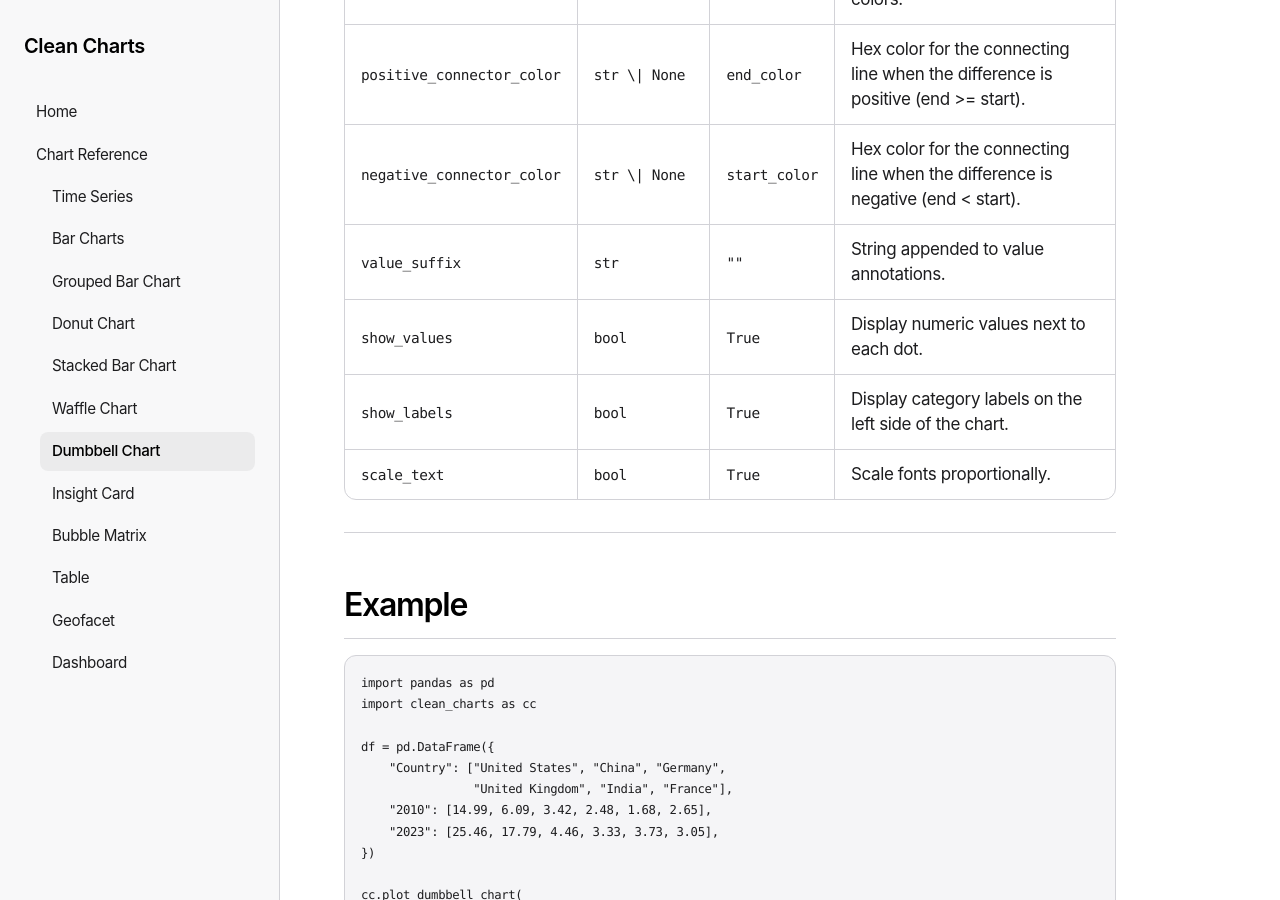
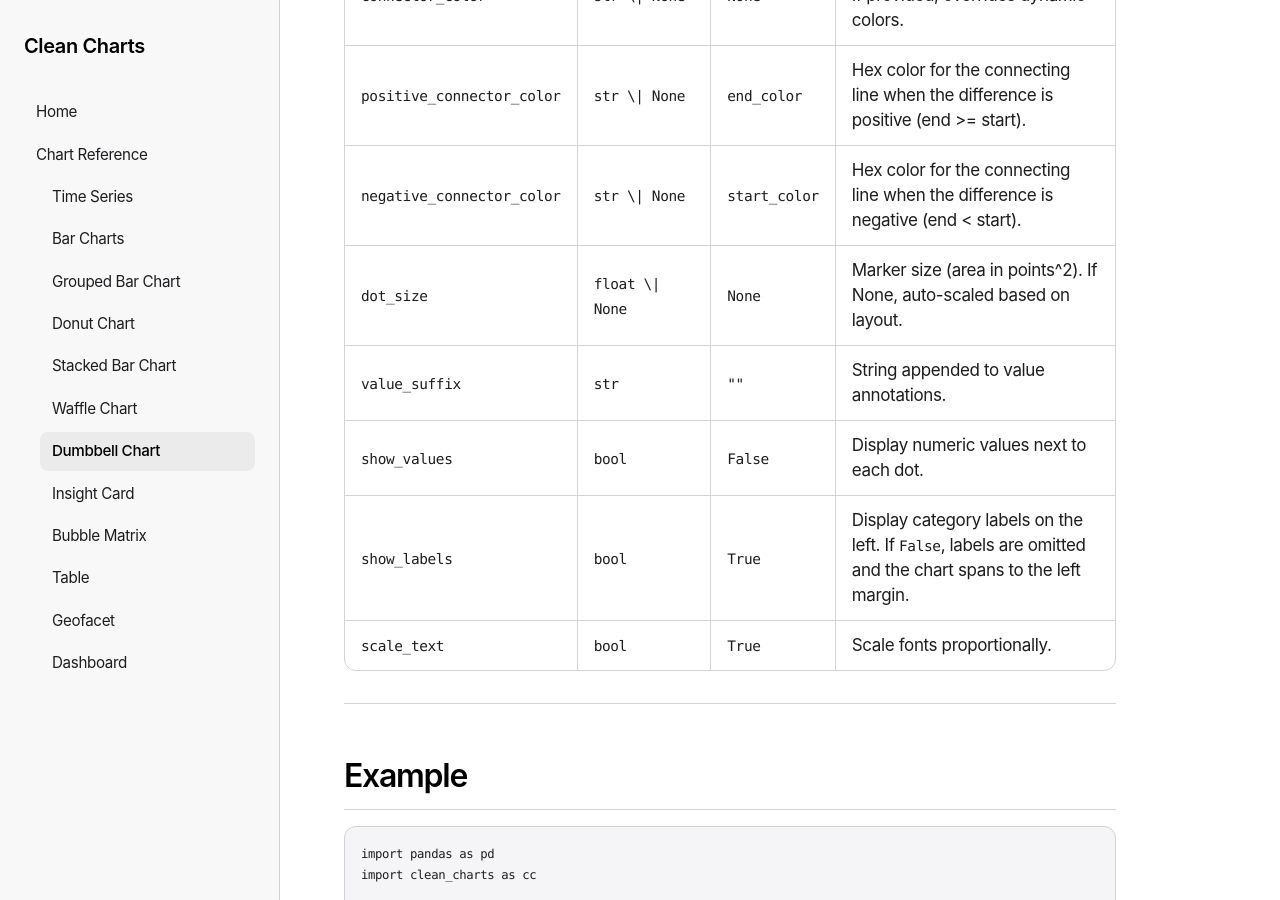
Before and after one commit to raghuramsirigiri/clean_charts_docs, a Jekyll site: the page built from reference/dumbbell.md, in a window 1280 px wide and 900 px high, scrolled down 2452 px. Built offline with Jekyll 4.4.1, drawn with Linux system fonts in a browser that asks for light colours; some of the changed text lies outside the part shown.

Commit message:
updated dumbell docs

````diff
--- a/reference/dumbbell.md
+++ b/reference/dumbbell.md
@@ -29,10 +29,11 @@ clean_charts.plot_dumbbell_chart(
     connector_color=None,
     positive_connector_color=None,
     negative_connector_color=None,
+    dot_size=None,
     value_suffix="",
-    show_values=True,
+    scale_text=True,
+    show_values=False,
     show_labels=True,
-    scale_text=True,
 )
 ```
 
@@ -55,9 +56,10 @@ clean_charts.plot_dumbbell_chart(
 | `connector_color`  | `str \| None`    | `None`      | Hex color for the horizontal line. If provided, overrides dynamic colors. |
 | `positive_connector_color` | `str \| None` | `end_color` | Hex color for the connecting line when the difference is positive (end >= start). |
 | `negative_connector_color` | `str \| None` | `start_color` | Hex color for the connecting line when the difference is negative (end < start). |
+| `dot_size`         | `float \| None`  | `None`      | Marker size (area in points^2). If None, auto-scaled based on layout. |
 | `value_suffix`     | `str`            | `""`        | String appended to value annotations. |
-| `show_values`      | `bool`           | `True`      | Display numeric values next to each dot. |
-| `show_labels`      | `bool`           | `True`      | Display category labels on the left side of the chart. |
+| `show_values`      | `bool`           | `False`     | Display numeric values next to each dot. |
+| `show_labels`      | `bool`           | `True`      | Display category labels on the left. If `False`, labels are omitted and the chart spans to the left margin. |
 | `scale_text`       | `bool`           | `True`      | Scale fonts proportionally. |
 
 ---
@@ -120,7 +122,7 @@ cc.plot_dumbbell_chart(
 
 ## Example 3: No Category Labels
 
-You can hide the category labels on the Y-axis by setting `show_labels=False`. This is useful when the categories are self-evident or explained elsewhere.
+You can hide the category labels on the left by setting `show_labels=False`.
 
 ```python
 cc.plot_dumbbell_chart(
@@ -144,7 +146,7 @@ cc.plot_dumbbell_chart(
   - Two **dots** (circles): one in `start_color` (Column 1) and one in `end_color` (Column 2).
   - When `show_values=True`, numeric values appear as small annotations near each dot.
 - The X-axis ticks appear along the **top** of the chart.
-- **Category labels** are left-aligned flush with the title and subtitle (unless `show_labels=False`).
+- **Category labels** are left-aligned flush with the title and subtitle (only when `show_labels=True`). When `show_labels=False`, labels are omitted and the chart area extends to the left margin.
 - **Gridlines** run vertically through the chart area.
 - Data is displayed top-to-bottom in the order it appears in the DataFrame.
 
````
Also changed, not shown: images/docs/dumbbell_basic.png, images/docs/dumbbell_dynamic.png, images/docs/dumbbell_no_labels.png.
